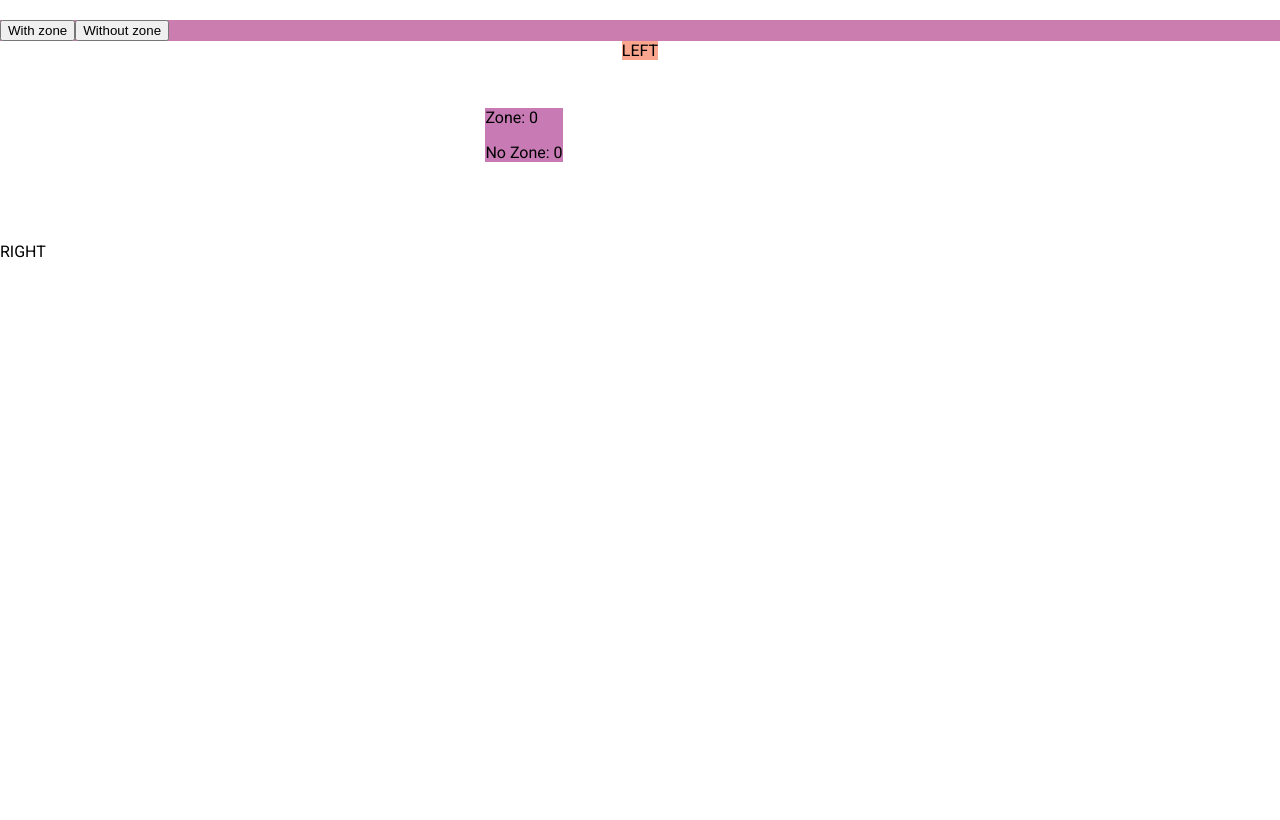
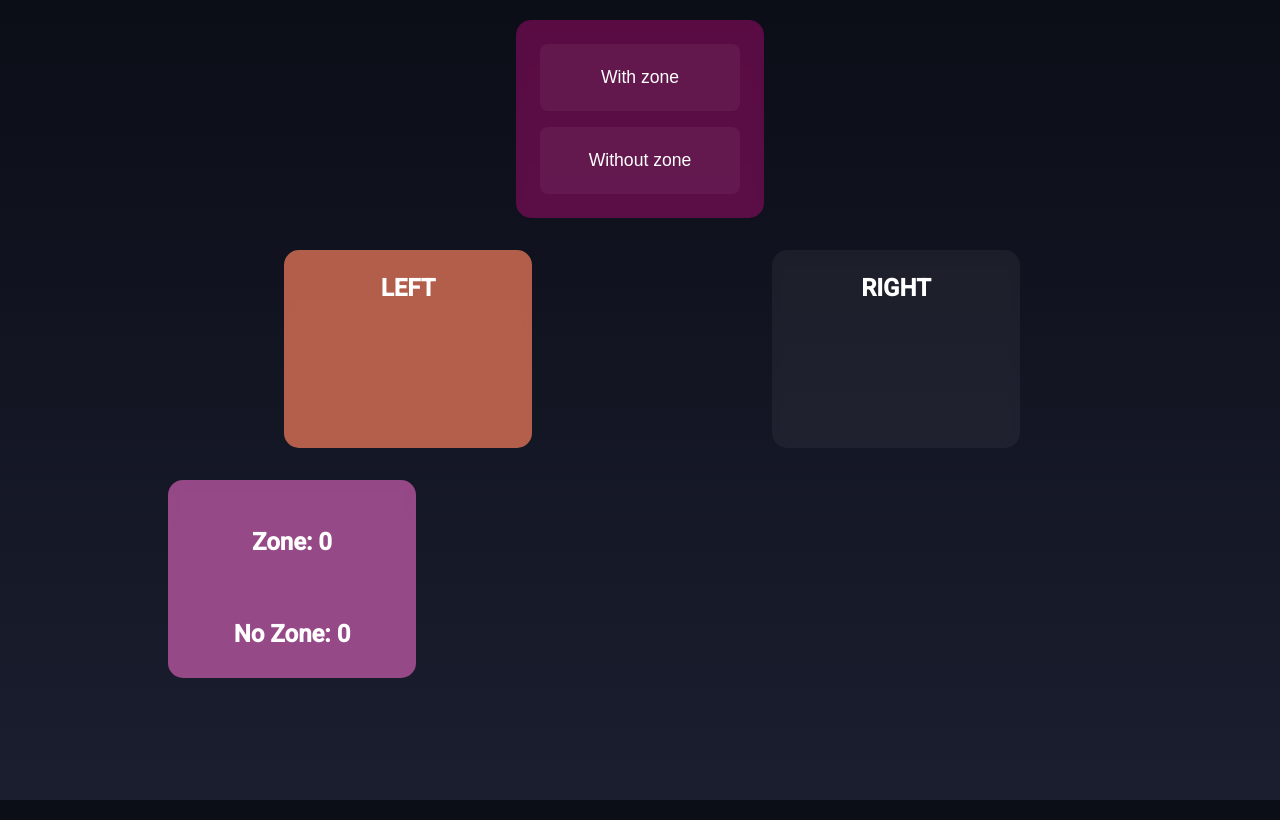
Before and after one commit to lmagnette/vdz25, an Angular app: page /change in a window 1280 px wide. Built offline with nearby package versions, Linux system fonts and the light colour scheme.

Commit message:
add missing styles

```diff
--- a/src/styles.scss
+++ b/src/styles.scss
@@ -2,3 +2,72 @@
 
 html, body { height: 100%; }
 body { margin: 0; font-family: Roboto, "Helvetica Neue", sans-serif; }
+
+/* You can add global styles to this file, and also import other style files */
+body {
+  background: linear-gradient(to bottom, #0B0D17 0%, #1B1E2F 100%);
+  min-height: 100vh;
+}
+
+
+.change-card {
+  background: rgba(255, 255, 255, 0.05);
+  border-radius: 15px;
+  padding: 1.5rem;
+  transition: transform 0.3s ease, box-shadow 0.3s ease;
+  backdrop-filter: blur(5px);
+  height: 150px;
+  width: 200px;
+  display: flex;
+  flex-direction: column;
+  gap: 1rem;
+
+  &:hover {
+    transform: translateY(-5px);
+    box-shadow: 0 5px 20px rgba(138, 180, 248, 0.2);
+  }
+
+  button {
+    flex: 1;
+    padding: 0.8rem;
+    border: none;
+    border-radius: 8px;
+    cursor: pointer;
+    transition: all 0.3s ease;
+    font-weight: 500;
+    font-size: 1.1rem;
+
+    background: rgba(255, 255, 255, 0.05);
+    color: white;
+
+  }
+
+}
+
+.parent {
+  margin-left: auto;
+  margin-right: auto;
+  color: white;
+  font-size: 1.5rem;
+  font-weight: 700;
+  text-align: center;
+  vertical-align: middle;
+}
+
+.container {
+  display: flex;
+  flex-direction: column;
+  justify-content: center;
+  gap: 2rem;
+}
+.empty {
+  height: 150px;
+  width: 200px;
+}
+
+.children {
+  display: flex;
+  flex-direction: row;
+  justify-content: center;
+  gap: 2rem;
+}
```
